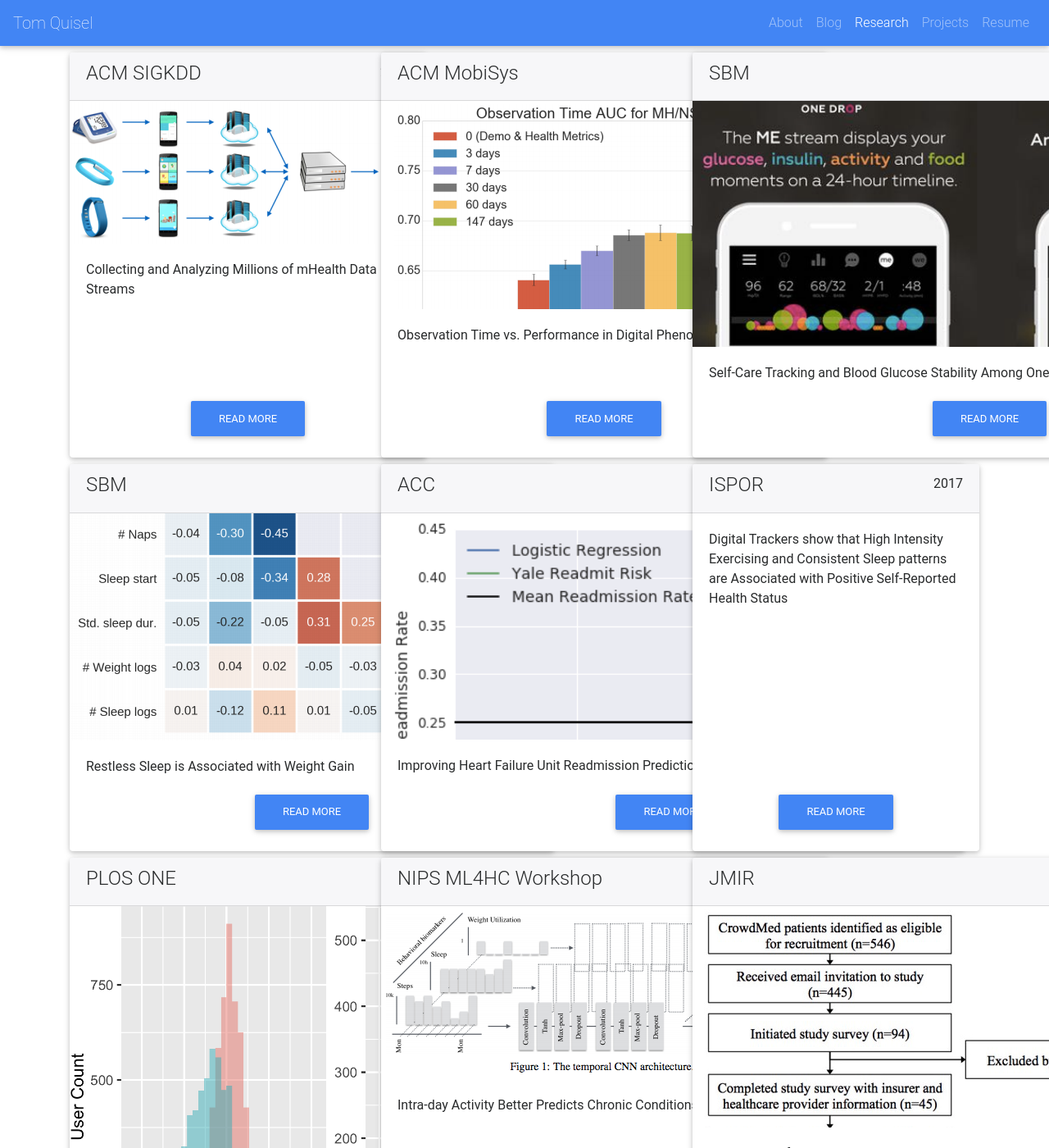
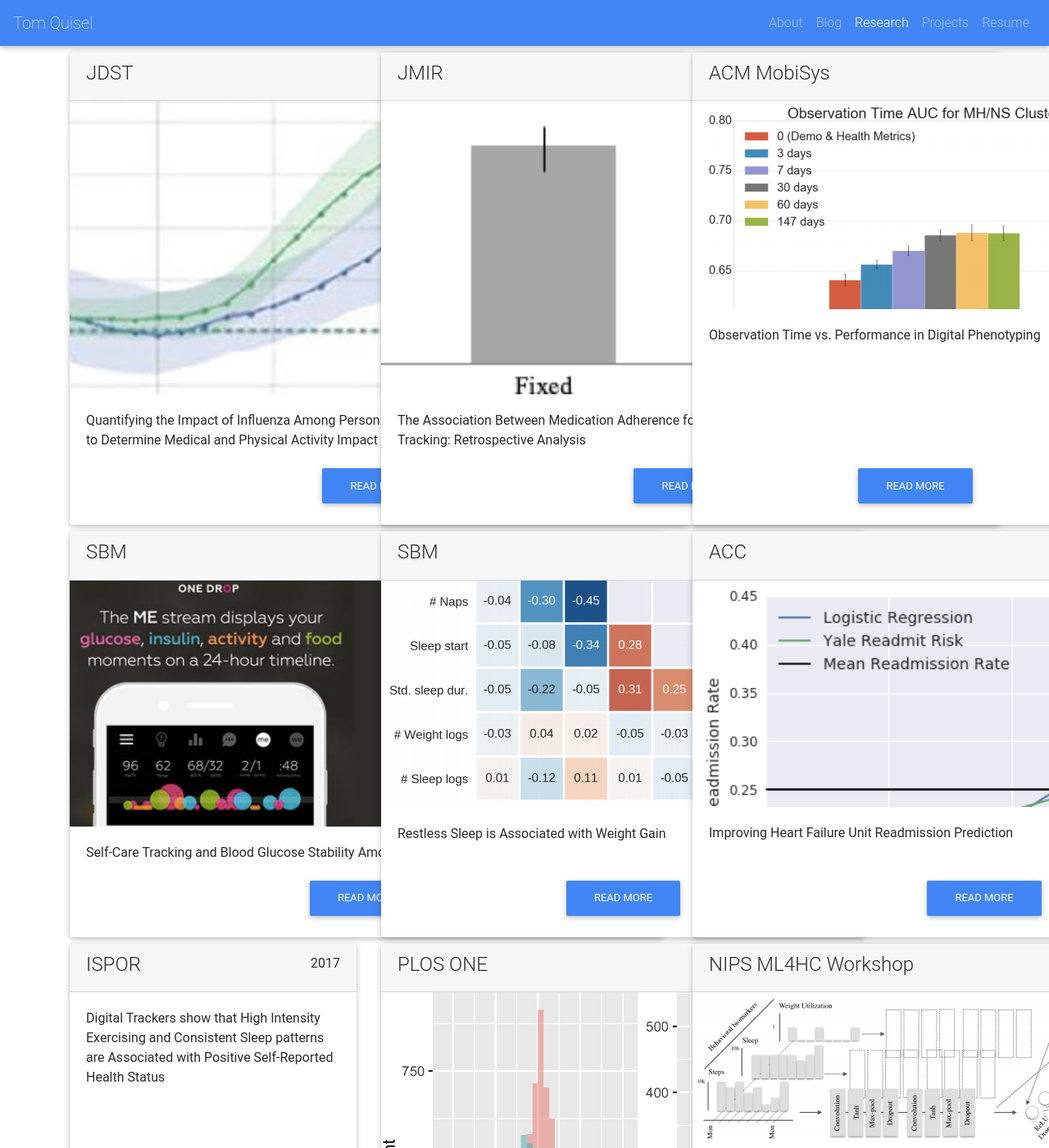
Before and after one commit to tomquisel/tomquisel.github.io, a Jekyll site: the page built from research.html, in a window 1280 px wide and 1400 px high. Shown: the whole window at 82% size. Built offline with Jekyll 4.4.1, drawn with Linux system fonts in a browser that asks for light colours; nearby versions of some CDN libraries.

Commit message:
Add new papers

```diff
--- a/_config.yml
+++ b/_config.yml
@@ -51,6 +51,9 @@ permalink: /:title/
 sass:
   style: compressed
 
+plugins:
+- jekyll-seo-tag
+
 # Ruby Gems
 gems: [jekyll-paginate, jekyll-seo-tag]
 #gems: [jekyll-paginate]
--- a/_data/papers.yaml
+++ b/_data/papers.yaml
@@ -1,8 +1,13 @@
-- title: Collecting and Analyzing Millions of mHealth Data Streams
-  url: "http://www-scf.usc.edu/~dkale/papers/evidation-kdd2017-million_mhealth.pdf"
-  year: 2017
-  journal: ACM SIGKDD
-  img: 2017-kdd.png
+- title: "Quantifying the Impact of Influenza Among Persons With Type 2 Diabetes Mellitus: A New Approach to Determine Medical and Physical Activity Impact"
+  url: "https://journals.sagepub.com/doi/full/10.1177/1932296819883340"
+  year: 2019
+  journal: JDST
+  img: 2019-dbt2.png
+- title: "The Association Between Medication Adherence for Chronic Conditions and Digital Health Activity Tracking: Retrospective Analysis"
+  url: "https://www.jmir.org/2019/3/e11486/"
+  year: 2019
+  journal: JMIR
+  img: 2019-adh.png
 - title: Observation Time vs. Performance in Digital Phenotyping
   url: "https://evidation.com/wp-content/uploads/2017/10/observation-time-vs-performance-in-digital-phenotyping.pdf"
   year: 2017
```
Also changed, not shown: _posts/2019-06-23-longevity-trials.md (+6 -1 lines), index.md (+2 -2 lines), images/2019-adh.png (added), images/2019-dbt2.png (added), 1 other file.
